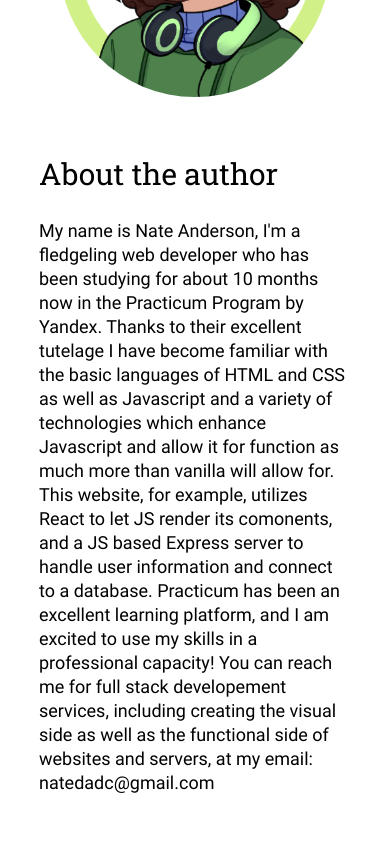
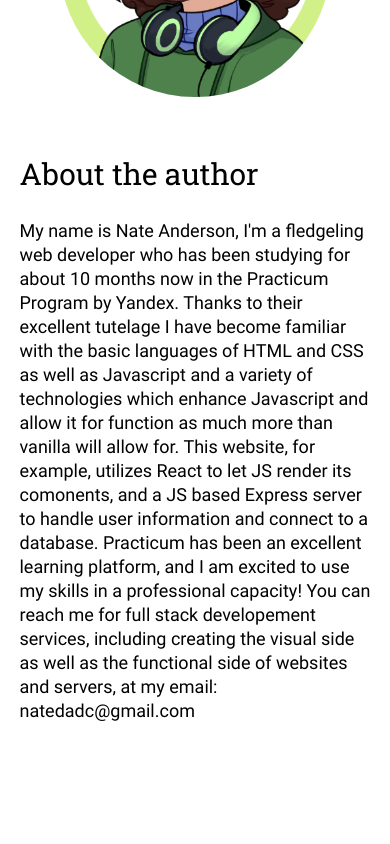
Before and after one commit to Kethiannne/news-explorer-frontend, a React (Create React App) app: page / in a window 390 px wide. Shown: the part 2320-3164 px from the top of the page. Built offline with nearby package versions, Linux system fonts and the light colour scheme; no server answers.

Commit message:
about section reconfigured

```diff
--- a/src/components/About/About.css
+++ b/src/components/About/About.css
@@ -2,7 +2,6 @@
   display: flex;
   flex-direction: row;
   flex-wrap: wrap;
-  justify-content: center;
   align-items: center;
 }
 
@@ -15,11 +14,13 @@
   width: 464px;
   height: 464px;
   margin: 80px 56px 80px 105px;
+
 }
 
 .about__article {
   max-width: 600px;
   margin: auto 0;
+
 }
 
 .about__article-title {
@@ -38,30 +39,56 @@
   line-height: 24px;
 }
 
-@media screen and (max-width: 1228px) {
+@media screen and (max-width: 1244px) {
   .about__article {
     margin: 40px auto;
     max-width: 424px;
-  }
-
-  .about__image {
-    margin: auto 35px;
   }
 
   .about__article-title {
     font-size: 30px;
     line-height: 40px;
   }
+  .about__image {
+    margin: auto 40px auto 55px;
+  }
 }
 
 @media screen and (max-width: 1000px) {
+  .about__image {
+    width: 400px;
+    height: 400px;
+    margin-left: 40px;
+  }
+}
+
+@media screen and (max-width: 925px) {
+  .about__image {
+    width: 310px;
+    height: 310px;
+    margin-right: 32px;
+  }
+}
+
+@media screen and (max-width: 830px) {
+  .about__image {
+    width: 255px;
+    height: 255px;
+  }
+}
+
+@media screen and (max-width: 768px) {
   .about__image {
     width: 232px;
     height: 232px;
   }
 }
 
-@media screen and (max-width: 725px) {
+@media screen and (max-width: 750px) {
+  .about {
+    flex-direction: column;
+  }
+
   .about__image {
     width: 272px;
     height: 272px;
@@ -76,6 +103,6 @@
 
 @media screen and (max-width: 500px) {
   .about__article {
-    max-width: 80%;
+    max-width: 90%;
   }
 }
--- a/src/utils/constants.js
+++ b/src/utils/constants.js
@@ -126,5 +126,5 @@ export const defaultCardList = [
   },
 ]
 
-export const keywords = ['cats', 'dogs'];
+export const keywords = [' cats', ' dogs'];
 export const savedArticles = [];
```
